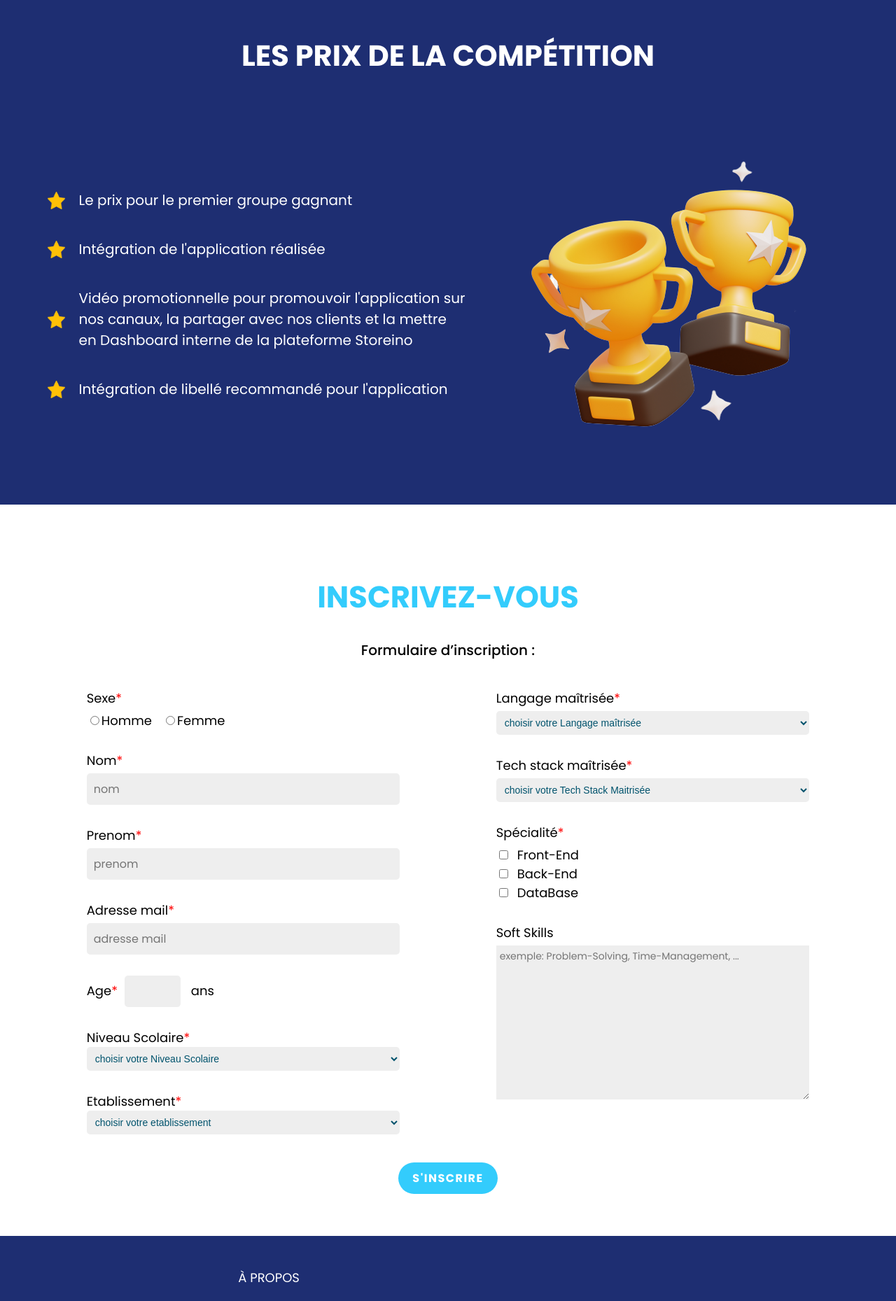
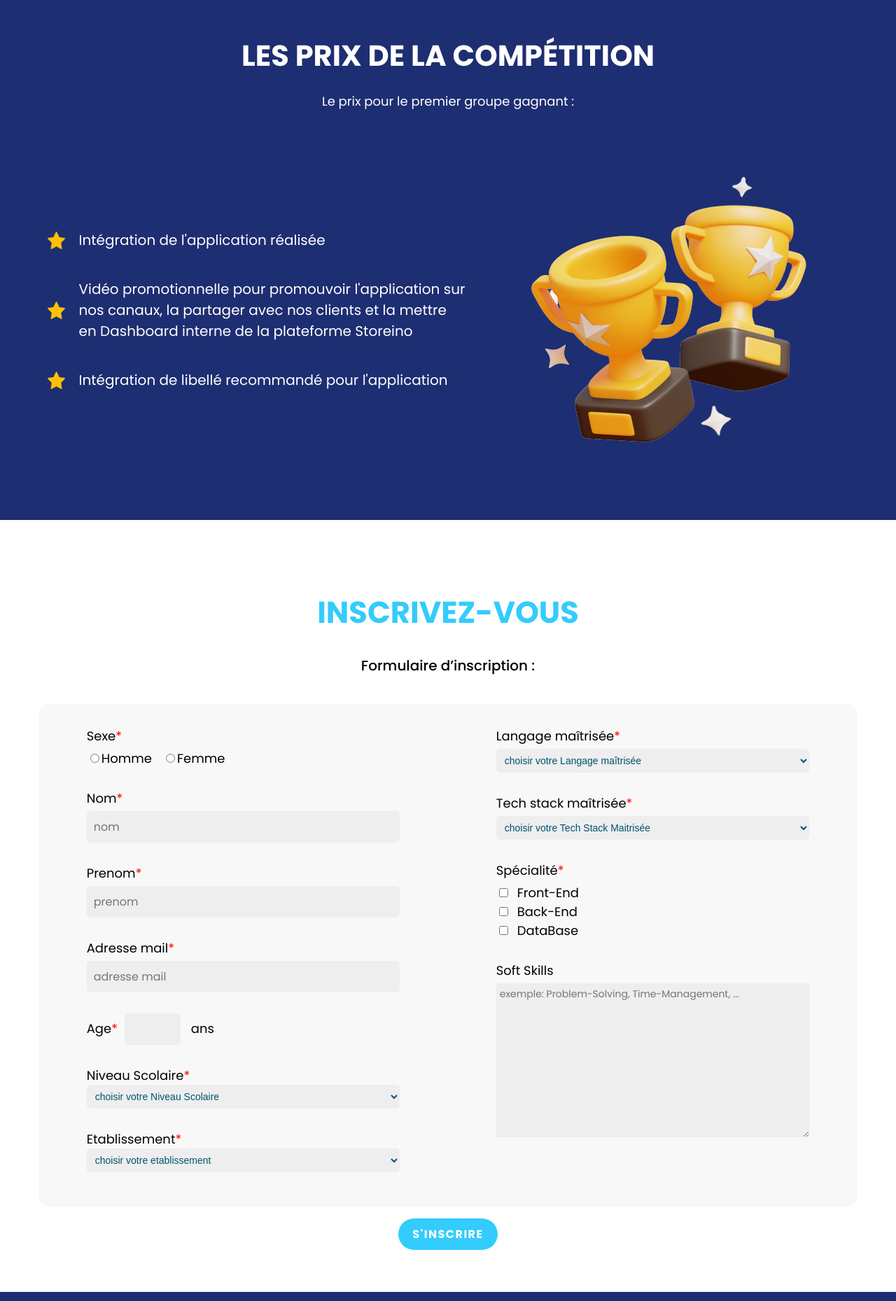
Before and after one commit to mamarchk/Storeino-Lab, a Vue app: page / in a window 1280 px wide. Shown: the part 3940-5799 px from the top of the page at 70% size. Built offline with nearby package versions, Linux system fonts and the light colour scheme.

Commit message:
latest version

```diff
--- a/src/components/Formulaire.vue
+++ b/src/components/Formulaire.vue
@@ -393,6 +393,14 @@ function sendEmail() {
   margin-top: 100px;
 }
 
+.form-group {
+  background: #eee6;
+  padding-top: 32px;
+  padding-bottom: 20px;
+  border-radius: 17px;
+  margin-bottom: 16px;
+}
+
 .formulaire-sect {
   text-align: left;
   width: 100%;
--- a/src/components/Prix.vue
+++ b/src/components/Prix.vue
@@ -3,12 +3,9 @@
     <div class="container">
       <div id="prix" class="prix-sect">
         <h1>les Prix de la compétition</h1>
+        <p class="desc">Le prix pour le premier groupe gagnant :</p>
         <div class="prix-content">
           <div class="stars-container">
-            <div class="star">
-              <img src="../assets/img/Prix/star.png" alt="star" />
-              <p>Le prix pour le premier groupe gagnant</p>
-            </div>
             <div class="star">
               <img src="../assets/img/Prix/star.png" alt="star" />
               <p>Intégration de l'application réalisée</p>
@@ -61,7 +58,13 @@
   font-size: 2rem;
   text-transform: uppercase;
   color: #fff;
-  margin-bottom: 60px;
+  margin-bottom: 20px;
+}
+
+.desc {
+  font-size: 17px;
+  font-weight: 300;
+  margin-bottom: 30px;
 }
 
 .star {
@@ -106,6 +109,12 @@
     font-size: 2.6rem;
   }
 
+  .desc {
+    font-size: 18px;
+    font-weight: 400;
+    margin-bottom: 35px;
+  }
+
   .star {
     gap: 20px;
   }
```
